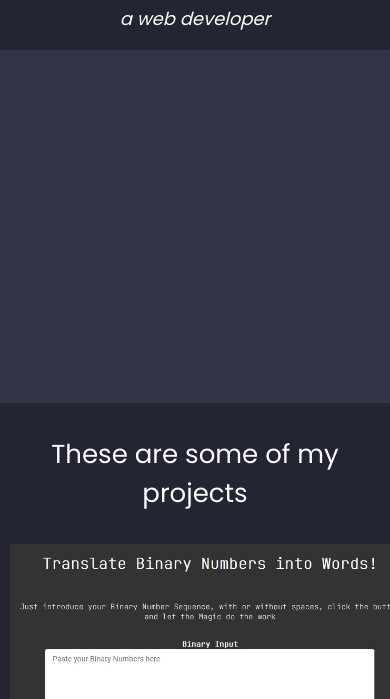
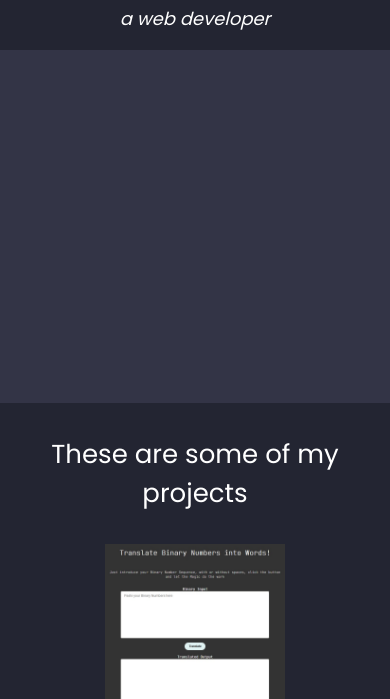
Before and after one commit to Vinjas/personal-portfolio-webpage-example, a plain HTML site: page index.html in a window 390 px wide. Shown: the part 441-1140 px from the top of the page. Drawn offline with Linux system fonts and the light colour scheme.

Commit message:
Add media querys and bugfixes

```diff
--- a/index.html
+++ b/index.html
@@ -61,7 +61,7 @@
 
         <section id="contact">
             <h2>Contact me</h2>
-            <a id="github" target="_blank" href="https://github.com/Vinjas">GitHub</a>
+            <a id="profile-link" target="_blank" href="https://github.com/Vinjas">GitHub</a>
         </section>
 
     </main>
--- a/landing.css
+++ b/landing.css
@@ -97,12 +97,21 @@ h2 {
 }
 .project-tile {
     background-color: var(--yellow);
-    width: 400px;
+    width: 350px;
     margin: 10px;
 }
 .project-tile img {
-    width: 400px;
+    width: 350px;
 
+}
+@media (max-width: 768px) {
+    .project-tile {
+        width: 180px;
+    }
+    .project-tile img {
+        width: 180px;
+
+    }
 }
 .project-tile:hover {
     background-color: var(--hover-blue);
@@ -126,7 +135,7 @@ h3 {
     background-color: var(--light-blue);
     margin-bottom: 50px;
 }
-#github {
+#profile-link {
     font-size: 24px;
     font-weight: 400;
     padding: 10px 250px;
```
